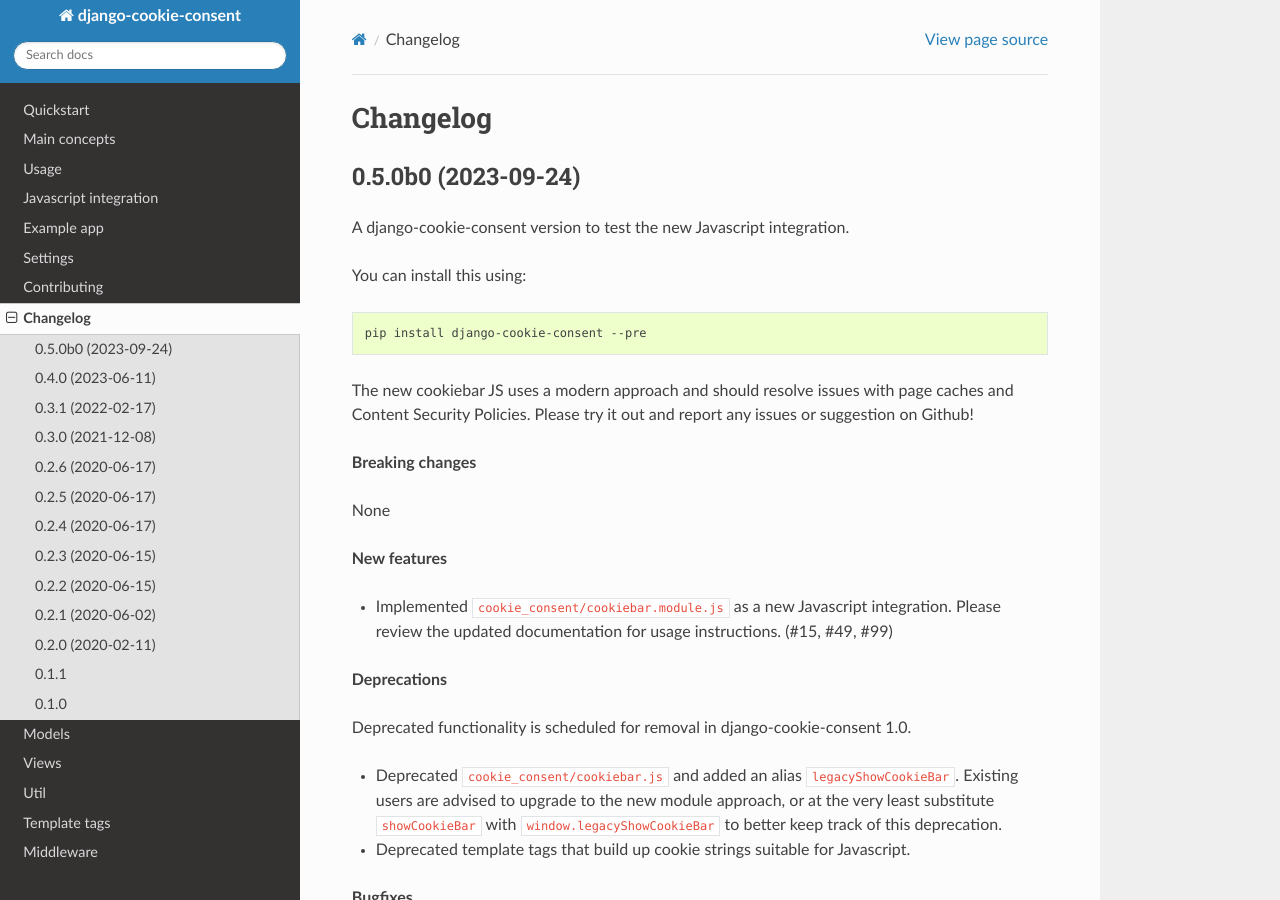
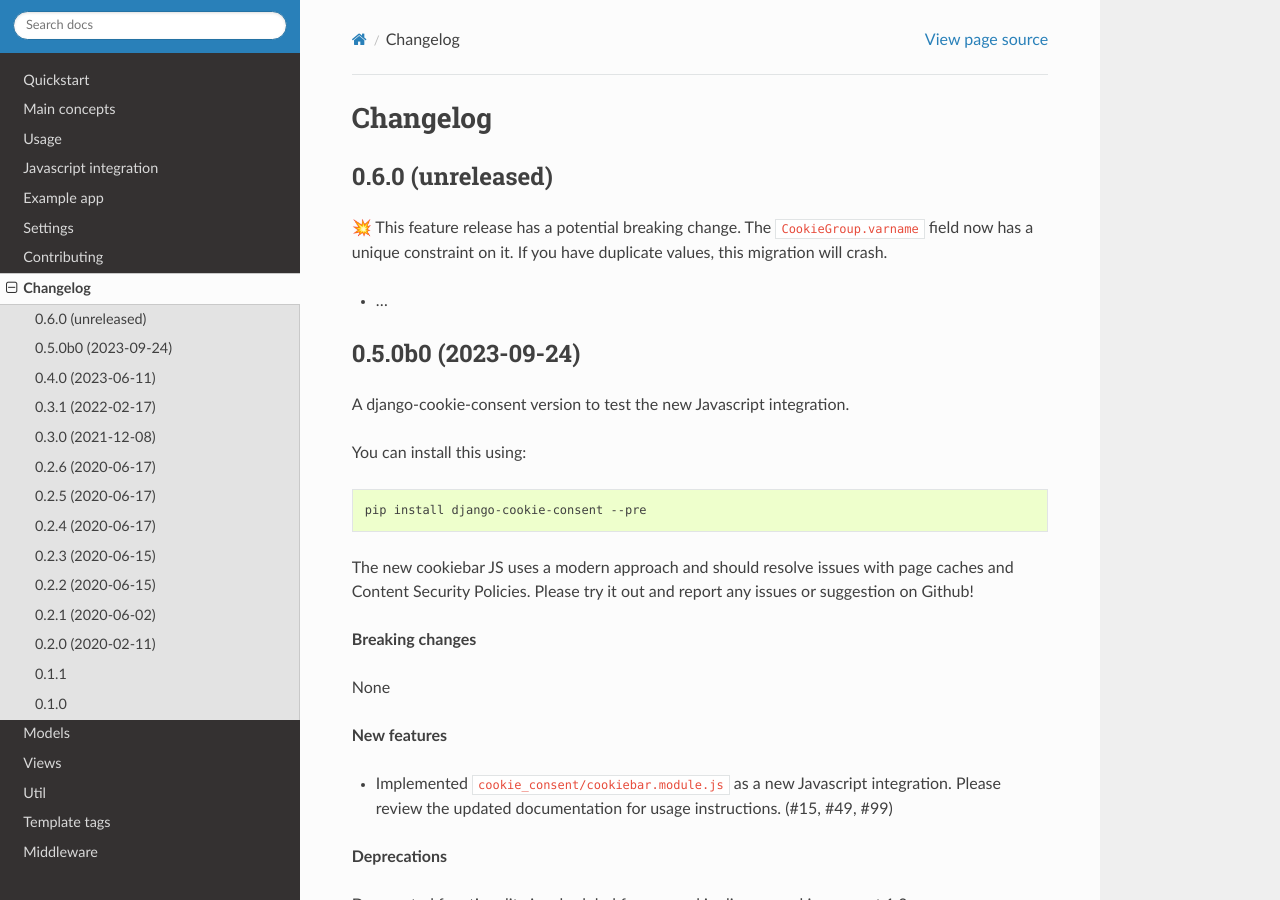
Before and after one commit to jazzband/django-cookie-consent, a Sphinx documentation site: the page built from docs/changelog.rst, in a window 1280 px wide and 900 px high. Built offline with Sphinx 7.4.7 and the Read the Docs theme 2.0.0, drawn with Linux system fonts in a browser that asks for light colours.

Commit message:
:pencil: #105 -- Document potential breaking change

```diff
--- a/docs/changelog.rst
+++ b/docs/changelog.rst
@@ -1,6 +1,15 @@
 =========
 Changelog
 =========
+
+0.6.0 (unreleased)
+------------------
+
+💥 This feature release has a potential breaking change. The ``CookieGroup.varname``
+field now has a unique constraint on it. If you have duplicate values, this migration
+will crash.
+
+* ...
 
 0.5.0b0 (2023-09-24)
 --------------------
```
